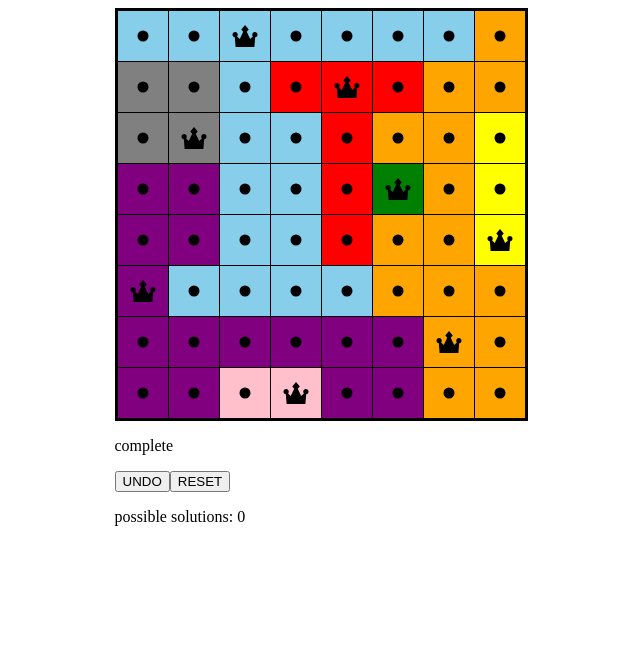
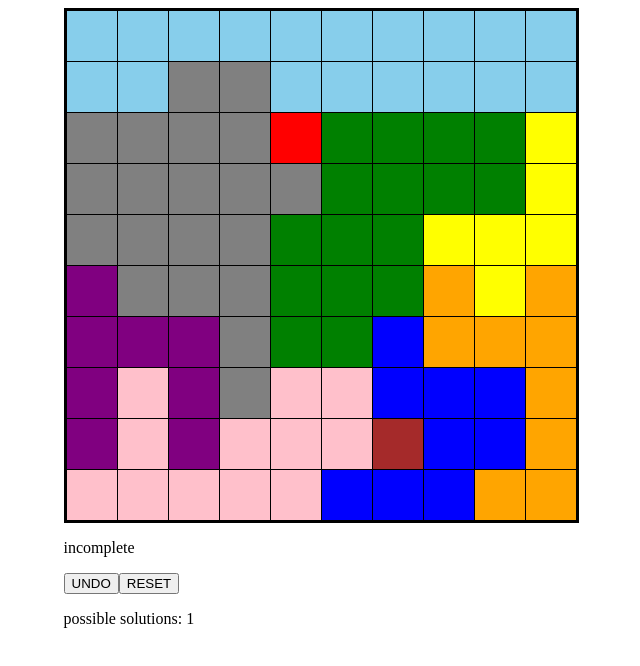
Before and after one commit to benWu26/queens, a React (Vite) app: page / in a window 1280 px wide. Shown: the top 666 px of the page, without its empty margins (319-959 px from the left). Built offline with nearby package versions, Linux system fonts and the light colour scheme.

Commit message:
branch rule :)

```diff
--- a/src/BoardGenerator.ts
+++ b/src/BoardGenerator.ts
@@ -1,5 +1,5 @@
 import { cellType, boardType, nodeLabelType} from "./types"
-import { solvePuzzleRecursively } from "./BoardSolver";
+import { solvePuzzleRecursively, solvePuzzleRuleBased } from "./BoardSolver";
 import _, { sample } from "lodash";
 import { Graph, json, Edge } from "graphlib";
 import rfdc from "rfdc";
@@ -223,13 +223,13 @@ const generateValidBoard = (size: number): boardType => {
 
         const solveStartTime = performance.now();
         // Solve the generated board
-        const sols = solvePuzzleRecursively(clone(puzzleBoard));
+        const sols = solvePuzzleRuleBased(clone(puzzleBoard));
         const solveEndTime = performance.now();
         // Add the time it took to solve this board to the total
         avg_solve_time += (solveEndTime - solveStartTime);
 
         // If the board has a unique solution, return it
-        if (sols.length === 1) {
+        if (sols) {
             console.log(`number of puzzles generated: ${num_iterations}`);
             console.log(`average puzzle gen time: ${avg_gen_time / num_iterations} ms`);
             console.log(`average puzzle solve time: ${avg_solve_time / num_iterations} ms`);
--- a/src/BoardInteractionLogic.ts
+++ b/src/BoardInteractionLogic.ts
@@ -249,4 +249,4 @@ const resetBoardState = (board: boardType) => {
     return newBoard;
 }
 
-export {invalidateCellOnDrag, updateBoard, undoEvent, getInvalidCells, autoInvalidateMultipleCells, removeInvalidationCause, resetBoardState}
+export {invalidateCellOnDrag, updateBoard, undoEvent, getInvalidCells, autoInvalidateMultipleCells, autoInvalidateOneCell, removeInvalidationCause, resetBoardState}
--- a/src/BoardSolver.ts
+++ b/src/BoardSolver.ts
@@ -1,6 +1,8 @@
-import { getInvalidCells, autoInvalidateMultipleCells, removeInvalidationCause } from "./BoardInteractionLogic";
+import { getInvalidCells, autoInvalidateOneCell, autoInvalidateMultipleCells, removeInvalidationCause } from "./BoardInteractionLogic";
 import { boardType, playerStatusType, cellType, cellGroupType } from "./types";
-
+import rfdc from "rfdc";
+const clone = rfdc();
+import _ from "lodash";
 // --------------------------- SOLUTION VALIDATION ------------------------------
 
 /**
@@ -99,7 +101,6 @@ const createDefaultCellGroup = (): cellGroupType => {
     };
 }
 
-
 const splitBoardIntoGroups = (board: boardType): boardGroupsType => {
     const rows: cellGroupType[] = []
     const columns: cellGroupType[] = []
@@ -112,32 +113,20 @@ const splitBoardIntoGroups = (board: boardType): boardGroupsType => {
     }
     for (let row of board) {
         for (let cell of row) {
-            rows[cell.row].cells.add(cell);
-            columns[cell.column].cells.add(cell);
-            colorGroups[cell.color].cells.add(cell);
+            if (cell.playerStatus === "valid"){
+                rows[cell.row].cells.add(cell);
+                columns[cell.column].cells.add(cell);
+                colorGroups[cell.color].cells.add(cell);
+            } else if (cell.playerStatus === "star") {
+                rows[cell.row].resolved = true;
+                columns[cell.column].resolved = true;
+                colorGroups[cell.color].resolved = true;
+            }
         }
     }
     return {rows, columns, colorGroups};
 }
 
-// rule 2: if the union of k sets K1 = ({s1 U s2 U s3 U sn}) valid cells are
-// a subset of the union of another k sets K2 = ({S1 U S2 U S3...Sn}) valid cells,
-// then any cells in K2 not in K1 must be eliminated.
-// s1, s2, s3 all share a type (row, column, or color) as do S1, S2, and S3
-// return the list of changes (would be cells that were invalidated)
-
-// rule 3: if a cell invalidates all cells in a group, then that cell has to be invalid.
-// because elimination is a reflexive relation (a elim b <-> b elim a), we can rephrase it as:
-// if all cells in a group invalidate a certain cell, that cell must be eliminated.
-// return the list of changes (would be cells that were invalidated)
-
-// rule 4, guessing rule:
-// if rule 1 and 2 fail, find the group with the least amount of valid cells (k).
-// create k different copies of the board, where each copy tests out a different star placement.
-// run the rule-based solver on each one and keep track of changes somehow.
-// if any changes occur on all branches, then that change has to occur. apply it to the main board, return true;
-
-// rule 0: if a set is all invalid, the board is unsolvable, return false.
 const isBoardImpossible = (groups: boardGroupsType): boolean => {
     for (let group of [...groups.rows, ...groups.columns, ...groups.colorGroups]) {
         if (group.cells.size === 0 && group.resolved === false) return true;
@@ -151,6 +140,32 @@ const removeCellFromGroup = (cell: cellType, groups: boardGroupsType) => {
     groups.colorGroups[cell.color].cells.delete(cell);
 }
 
+const markInvalidCell = (cell: cellType, changes: cellChangeType[], groups: boardGroupsType) => {
+    if (cell.playerStatus !== "invalid") {
+        changes.push([cell.row, cell.column, "invalid"]);
+        cell.playerStatus = "invalid";
+        removeCellFromGroup(cell, groups);
+    }
+}
+
+const markStarCell = (cell: cellType, groups: boardGroupsType, board: boardType) => {
+    const changes: cellChangeType[] = [];
+    changes.push([cell.row, cell.column, 'star']);
+    cell.playerStatus = "star";
+    removeCellFromGroup(cell, groups);
+    groups.rows[cell.row].resolved = true;
+    groups.columns[cell.column].resolved = true;
+    groups.colorGroups[cell.color].resolved = true;
+
+    const invalidCells = getInvalidCells(cell.row, cell.column, board);
+
+    invalidCells.forEach(invalidCell => {
+        markInvalidCell(invalidCell, changes, groups);
+    })
+    return changes;
+
+}
+
 // rule 1: if a set only has one valid cell, star it and auto invalidate
 // return the list of changes (star that cell, invalidate everything else)
 const applyStarPlacementRule = (board: boardType, groups: boardGroupsType) => {
@@ -161,21 +176,7 @@ const applyStarPlacementRule = (board: boardType, groups: boardGroupsType) => {
             const cell = group.cells.values().next().value!;
             console.log(`placing star, group size 1 found at row ${cell.row}, column ${cell.column}`);
             if (cell) {
-                cell.playerStatus = "star";
-                removeCellFromGroup(cell, groups);
-                groups.rows[cell.row].resolved = true;
-                groups.columns[cell.column].resolved = true;
-                groups.colorGroups[cell.color].resolved = true;
-
-                const changes: cellChangeType[] = [];
-                const invalidCells = getInvalidCells(cell.row, cell.column, board);
-
-                invalidCells.forEach(invalidCell => {
-                    changes.push([invalidCell.row, invalidCell.column, "invalid"]);
-                    invalidCell.playerStatus = "invalid";
-                    removeCellFromGroup(invalidCell, groups);
-                })
-                return changes;
+                return markStarCell(cell, groups, board);
             }
         }
     }
@@ -223,20 +224,44 @@ const getMergedRCGroups = (groups: boardGroupsType, total_size: number, merge_si
     const mergedRowGroups: Set<cellType>[] = [];
     const mergedColumnGroups: Set<cellType>[] = [];
     indexSets.forEach(indexSet => {
-        const mergedRowGroup: Set<cellType> = new Set();
-        const mergedColumnGroup: Set<cellType> = new Set();
-        let shouldCancelMerging = false;
+        let shouldMergeRows = true;
+        let shouldMergeColumns = true;
         indexSet.forEach(idx => {
-            if (groups.rows[idx].resolved || groups.columns[idx].resolved) {
-                shouldCancelMerging = true;
+            if (groups.rows[idx].resolved === true) {
+                shouldMergeRows = false;
                 return;
             }
-            for (let cell of groups.rows[idx].cells) mergedRowGroup.add(cell);
-            for (let cell of groups.columns[idx].cells) mergedColumnGroup.add(cell);
         });
-        if (shouldCancelMerging) return;
-        mergedRowGroups.push(mergedRowGroup);
-        mergedColumnGroups.push(mergedColumnGroup);
+
+        indexSet.forEach(idx => {
+            if (groups.columns[idx].resolved === true) {
+                shouldMergeColumns = false;
+                return;
+            }
+        })
+
+        if (shouldMergeRows){
+            const mergedRowGroup: Set<cellType> = new Set();
+            indexSet.forEach(idx => {
+                groups.rows[idx].cells.forEach(cell => {
+                    mergedRowGroup.add(cell);
+                })
+            })
+
+            mergedRowGroups.push(mergedRowGroup);
+        }
+
+
+        if (shouldMergeColumns) {
+            const mergedColumnGroup: Set<cellType> = new Set();
+            indexSet.forEach(idx => {
+                groups.columns[idx].cells.forEach(cell => {
+                    mergedColumnGroup.add(cell);
+                })
+            })
+
+            mergedColumnGroups.push(mergedColumnGroup);
+        }
     });
     return [mergedRowGroups, mergedColumnGroups];
 }
@@ -260,14 +285,15 @@ const applyIcicleRule = (board: boardType, groups: boardGroupsType): cellChangeT
         for (let group of [...mergedRowGroups, ...mergedColumnGroups]) {
             const colors = new Set<number>();
             for (let cell of group) colors.add(cell.color);
-            if (colors.size == i) {
+
+            // icicle rule
+            if (colors.size === i) {
                 const mergedColorGroup = new Set(
                     Array.from(colors).flatMap(color => Array.from(groups.colorGroups[color].cells || []))
                 );
                 if (mergedColorGroup.size > group.size) {
-                    console.log(`color elimination happening with i = ${i}`);
                     const changes: cellChangeType[] = [];
-
+                    console.log(`icicle rule invoked, i=${i}`)
                     for (let cell of mergedColorGroup) {
                         if (!group.has(cell)) {
                             cell.playerStatus = "invalid";
@@ -279,23 +305,8 @@ const applyIcicleRule = (board: boardType, groups: boardGroupsType): cellChangeT
                     return changes;
                 }
             }
-        }
-    }
-    return false;
-}
 
-const applyReverseIcicleRule = (board: boardType, groups: boardGroupsType): cellChangeType[] | false => {
-
-    for (let i = 1; i < 4; i++) {
-        const [mergedRowGroups, mergedColumnGroups] = getMergedRCGroups(groups, board.length, i);
-
-        for (let group of [...mergedRowGroups, ...mergedColumnGroups]) {
-            // get all the colors present
-            // for each color, see if that entire color group is present inside of the merged group
-            // if this holds for i colors, then we must eliminate everything inside the merged group not
-            // in the i colors.
-            const colors = new Set<number>();
-            for (let cell of group) colors.add(cell.color);
+            // reverse icicle rule
             const lockedColors = new Set<number>();
             colors.forEach(color => {
                 let isColorLocked = true;
@@ -310,18 +321,43 @@ const applyReverseIcicleRule = (board: boardType, groups: boardGroupsType): cell
                 }
             });
             if (lockedColors.size === i && colors.size > i) {
-                console.log("reverse icicle called")
+                console.log(`reverse icicle rule invoked, i=${i}`);
                 const changes: cellChangeType[] = [];
                 group.forEach(cell => {
                     if (!lockedColors.has(cell.color)) {
-                        cell.playerStatus = "invalid";
-                        changes.push([cell.row, cell.column, "invalid"]);
-                        removeCellFromGroup(cell, groups);
+                        markInvalidCell(cell, changes, groups);
                     }
                 })
                 console.log(changes);
                 return changes;
             }
+        }
+    }
+    return false;
+}
+
+// performance boost:
+// should do icicle and reverse icicle at "same time" - don't iterate from 1-4 on icicle then do it on reverse icicle
+// also prevents us from having to regenerate the color groups
+
+const markIntersectionOfInvalidatedSets = (cellGroup: cellGroupType, groups: boardGroupsType, board: boardType) => {
+    const invalidationSets: Set<cellType>[] = [];
+    cellGroup.cells.forEach(cell => {
+        const invalidationSet = new Set<cellType>(getInvalidCells(cell.row, cell.column, board));
+        invalidationSets.push(invalidationSet);
+    });
+    const intersection = invalidationSets.reduce(
+        (prev, current) => new Set([...prev].filter(x => current.has(x)))
+    );
+    if (intersection.size > 0) {
+        const changes: cellChangeType[] = [];
+        for (let cell of intersection) {
+            markInvalidCell(cell, changes, groups);
+        }
+        if (changes.length) {
+            console.log("intersection rule");
+            console.log(changes);
+            return changes;
         }
     }
     return false;
@@ -335,44 +371,104 @@ const applyIntersectionRule = (board: boardType, groups: boardGroupsType): cellC
 
 
     for (let colorGroup of sortedColorGroups) {
-        const invalidationSets: Set<cellType>[] = [];
-        colorGroup.cells.forEach(cell => {
-            const invalidationSet = new Set<cellType>(getInvalidCells(cell.row, cell.column, board));
-            invalidationSets.push(invalidationSet);
-        });
-        const intersection = invalidationSets.reduce(
-            (prev, current) => new Set([...prev].filter(x => current.has(x)))
-        );
-        if (intersection.size > 0) {
-            const changes: cellChangeType[] = [];
-            for (let cell of intersection) {
-                if (cell.playerStatus !== "invalid") {
-                    cell.playerStatus = "invalid";
-                    changes.push([cell.row, cell.column, "invalid"]);
-                    removeCellFromGroup(cell, groups);
-                }
-            }
-            if (changes.length) {
-                console.log("intersection rule");
-                console.log(changes);
-                return changes;
-            }
-        }
+        const result = markIntersectionOfInvalidatedSets(colorGroup, groups, board);
+        if (result) return result;
     }
 
+    let sortedRowColumnGroups = [...groups.rows, ...groups.columns].sort(
+        (a, b) => a.cells.size - b.cells.size
+    );
+    sortedRowColumnGroups = sortedRowColumnGroups.filter(group => (group.cells.size > 0 && group.cells.size < 4));
+
+    for (let rcGroup of sortedRowColumnGroups) {
+        const result = markIntersectionOfInvalidatedSets(rcGroup, groups, board);
+        if (result) return result;
+    }
     return false;
 }
+
+const rulesWithoutBranching = [applyStarPlacementRule, applyIcicleRule, applyIntersectionRule];
 
 // how does reverse icicle rule work?
 // look through a (preferably contiguous) group of rows/columns
 // tbh, the merge group should be its own separate function
+const applyBranchRule = (board: boardType, groups: boardGroupsType): cellChangeType[] | false => {
+    console.log(groups);
+    const allGroups = [...groups.rows, ...groups.columns, ...groups.colorGroups];
+    const filteredGroups = allGroups
+        .filter(group => group.cells.size > 0 && group.cells.size < 4)
+        //.reduce((prev, current) => (prev.cells.size < current.cells.size) ? prev : current);
+
+    if (!filteredGroups.length) {
+        return false;
+    }
+
+    const smallestGroup = filteredGroups
+        .reduce((prev, current) => (prev.cells.size < current.cells.size) ? prev : current);
 
 
-const rules = [applyStarPlacementRule, applyIcicleRule, applyReverseIcicleRule, applyIntersectionRule];
+    // choose the smallest group (should be k<4, otherwise return false);
+    // create a copy of the board, place a star in one of the cells
+    // on each copy of the board, run one step of solvePuzzleOneIteration
+    // after each step, compare downstream consequences
+    // if any changes are shared between all branches, apply that change(s) and return
+
+    const branchedBoards: boardType[] = [];
+    const branchedGroupsList: boardGroupsType[] = [];
+    const changeLists: cellChangeType[][] = [];
+    smallestGroup.cells.forEach(cell => {
+        const branchBoard = clone(board);
+        const branchGroups = splitBoardIntoGroups(branchBoard);
+        console.log(branchBoard);
+        markStarCell(branchBoard[cell.row][cell.column], branchGroups, branchBoard);
+        console.log(branchBoard);
+
+        branchedBoards.push(branchBoard);
+        branchedGroupsList.push(branchGroups);
+        changeLists.push([] as cellChangeType[]);
+    });
+
+    const changes: cellChangeType[] = [];
+
+    // take turns on each board-group-changes set running solvePuzzleOneIteration
+    // but a version without the branching rule
+
+    for (let i = 0; i < 5; i++) {
+        for (let j = 0; j < smallestGroup.cells.size; j++) {
+            const result = solvePuzzleOneIteration(branchedBoards[j], branchedGroupsList[j], rulesWithoutBranching);
+            if (typeof result !== "boolean") {
+                changeLists[j].push(...result);
+            }
+        }
+        const intersection: cellChangeType[] = [];
+        changeLists.forEach(changeList => {
+            changeList.forEach(change => {
+                if (changeLists.every(cl => cl.some(c => {
+                    return _.isEqual(c, change);
+                }))) {
+                    intersection.push(change);
+                }
+            })
+        })
+
+        if (intersection.length) {
+            console.log("intersection found");
+            intersection.forEach(change => {
+                markInvalidCell(board[change[0]][change[1]], changes, groups);
+            })
+        }
+    }
+
+    return (changes.length ? changes : false);
+}
+
+
+const rulesWithBranching = [applyStarPlacementRule, applyIcicleRule, applyIntersectionRule, applyBranchRule];
 
 
 
-const solvePuzzleOneIteration = (board: boardType, groups: boardGroupsType) => {
+
+const solvePuzzleOneIteration = (board: boardType, groups: boardGroupsType, rules: ruleFunctionType[]): cellChangeType[] | boolean => {
     if (isBoardImpossible(groups)) {
         return false;
     }
@@ -394,14 +490,15 @@ const solvePuzzleRuleBased = (board: boardType) => {
     // so editing something in the board will edit something in the groups and vice versa
     // each group should ONLY contain valid cells, will make things easier
     const groups = splitBoardIntoGroups(board);
-
     const solveStartTime = performance.now();
 
     let iterations = 0;
     while (iterations < 100) {
-        const result = solvePuzzleOneIteration(board, groups);
+        const result = solvePuzzleOneIteration(board, groups, rulesWithBranching);
         if (!result || result === true) {
-            break;
+            const solveEndTime = performance.now();
+            console.log(`rule based solver: ${solveEndTime - solveStartTime} ms`)
+            return result;
         }
         iterations++;
     }
@@ -411,8 +508,4 @@ const solvePuzzleRuleBased = (board: boardType) => {
     console.log(`rule based solver: ${solveEndTime - solveStartTime} ms`)
 }
 
-
-
-
-
 export {validateSolution, solvePuzzleRecursively, solvePuzzleRuleBased}
--- a/src/main.tsx
+++ b/src/main.tsx
@@ -4,11 +4,12 @@ import './index.css'
 import Board from './Board.tsx'
 import { solvePuzzleRuleBased, solvePuzzleRecursively } from './BoardSolver.ts'
 import rfdc from 'rfdc'
+import sampleBoard from './sampleBoard.ts'
 const clone = rfdc();
 import {generateValidBoard, testGenerationSpeed, generateOneBoard } from './BoardGenerator.ts'
 
-const puzzleBoard = generateValidBoard(8);
-solvePuzzleRuleBased(puzzleBoard);
+//const puzzleBoard = sampleBoard;
+const puzzleBoard = generateValidBoard(10);
 
 
 createRoot(document.getElementById('root')!).render(
--- a/src/types.ts
+++ b/src/types.ts
@@ -33,8 +33,6 @@ type boardPropType = {
     board: boardType
 }
 
-
-
 // -------------------------------------- GRAPH STUFF ---------------------
 type nodeLabelType = {
     size: number,
```
Also changed, not shown: src/sampleBoard.ts (+8 -8 lines).
